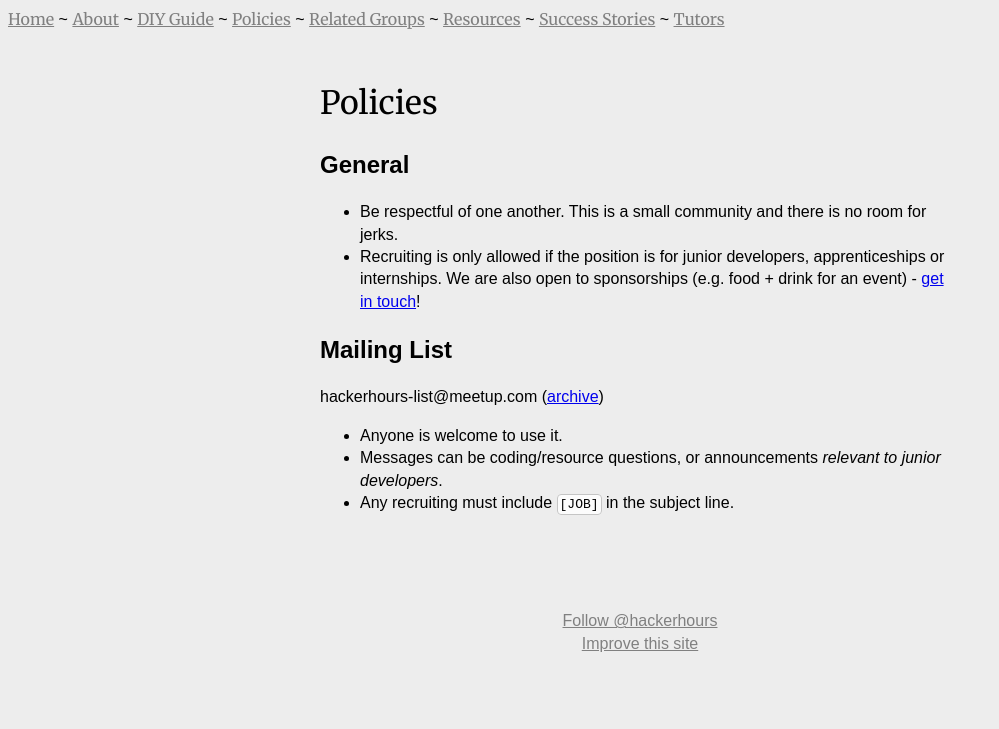
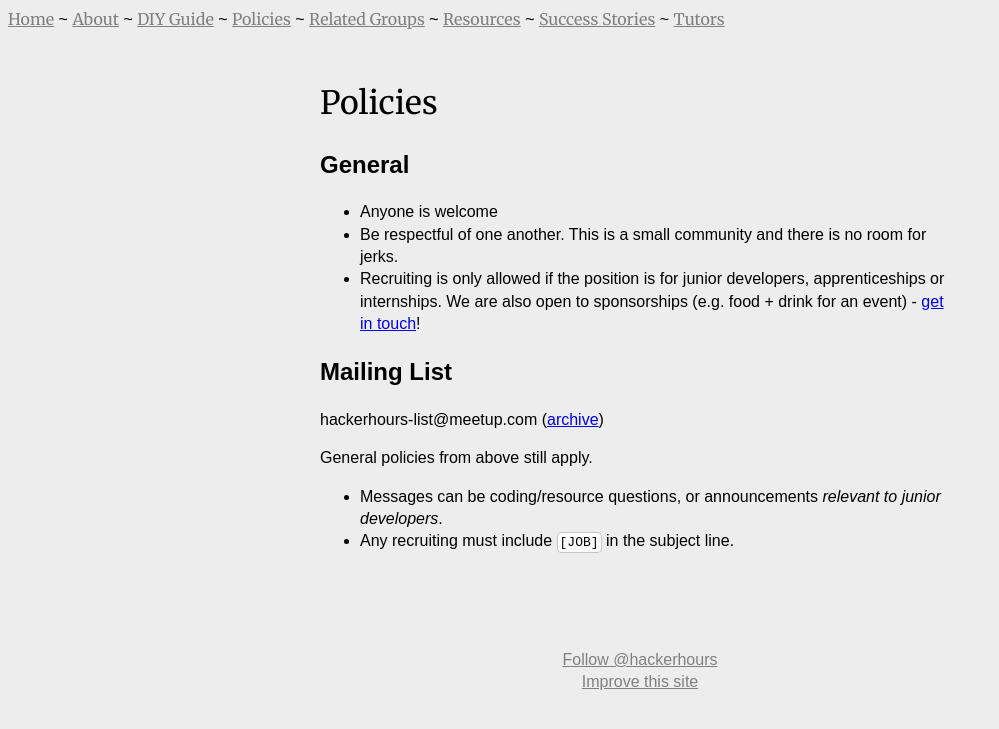
Before and after one commit to HackerHours/hackerhours.org, a Jekyll site: the page built from policies.md, in a window 1280 px wide. Shown: the top 729 px of the page, without its empty margins (0-999 px from the left). Built offline with Jekyll 4.4.1, drawn with Linux system fonts in a browser that asks for light colours; nearby versions of some CDN libraries; some web fonts are replaced; Markdown is read by kramdown in place of the engine named in the settings; comment, search, counter and statistics services are not loaded.

Commit message:
clarify mailing list policies

```diff
--- a/policies.md
+++ b/policies.md
@@ -12,6 +13,7 @@ title: Policies
 
 hackerhours-list@meetup.com ([archive](http://www.meetup.com/hackerhours/messages/archive/))
 
-* Anyone is welcome to use it.
+General policies from above still apply.
+
 * Messages can be coding/resource questions, or announcements *relevant to junior developers*.
 * Any recruiting must include `[JOB]` in the subject line.
```
Also changed, not shown: other parts of policies.md (+1 -0 lines).
